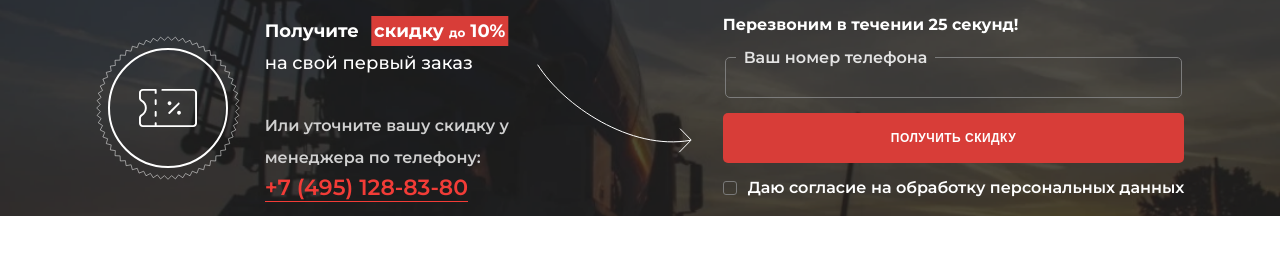
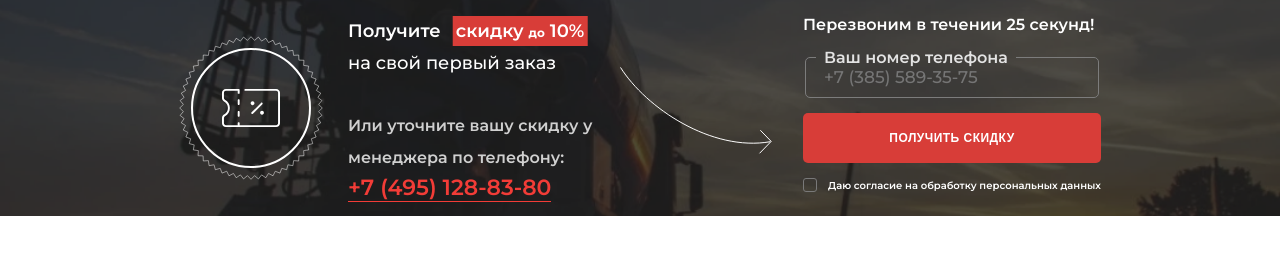
Before and after one commit to SarasovMatvey/banner, a plain HTML site: page index.html in a window 1280 px wide. Drawn offline with Linux system fonts and the light colour scheme.

Commit message:
added small betters

```diff
--- a/css/style.css
+++ b/css/style.css
@@ -6,6 +6,10 @@
 
 * {
   outline: none;
+}
+
+*:focus {
+  opacity: 0.8;
 }
 
 body {
@@ -29,24 +33,34 @@ body {
 
 .banner .container {
   display: flex;
+  flex-wrap: wrap;
   justify-content: center;
 }
 
 .banner__info {
   display: flex;
+  flex-wrap: wrap;
   align-items: center;
   flex-shrink: 0;
 }
 
-.banner__info-inner {
-  max-width: 265px;
-}
-
-.banner__info-ticket {
+.banner__info:before {
+  content: '';
   margin-right: 25px;
   width: 144px;
   height: 144px;
-  object-fit: contain;
+  background: url('../img/icons/ticket.svg') center / contain no-repeat;
+}
+
+.banner__info:after {
+  content: '';
+  width: 160px;
+  height: 160px;
+  background: url('../img/icons/arrow.svg') center / contain no-repeat;
+}
+
+.banner__info-inner {
+  max-width: 265px;
 }
 
 .banner__info-title {
@@ -99,6 +113,9 @@ body {
   color: #f23c37;
   font-size: 22px;
 }
+.banner__info-tel:hover {
+  color: #bd3530;
+}
 
 .banner__info-tel:after {
   content: '';
@@ -109,6 +126,9 @@ body {
   height: 1px;
   background: #f23c37;
 }
+.banner__info-tel:hover:after {
+  background: #bd3530;
+}
 
 .banner__form-block {
   margin-left: 30px;
@@ -118,6 +138,7 @@ body {
   margin: 0;
   margin-bottom: 14px;
   font-size: 16px;
+  font-weight: 600;
 }
 
 .banner__form {
@@ -139,6 +160,10 @@ body {
   color: #e3e3e3;
 }
 
+.banner__form-field:focus ~ legend {
+  color: #fff;
+}
+
 .banner__form-field {
   position: absolute;
   left: 0;
@@ -155,6 +180,10 @@ body {
   border: none;
 }
 
+.banner__form-field:focus {
+  opacity: 1;
+}
+
 .banner__form-btn {
   height: 50px;
   background: #d83d38;
@@ -169,10 +198,16 @@ body {
   cursor: pointer;
 }
 
+.banner__form-btn:hover {
+  background: #bd3530;
+}
+
 .banner__form-checkbox {
   display: flex;
+  flex-wrap: wrap;
   align-items: center;
   cursor: pointer;
+  font-size: 10px;
 }
 
 .banner__form-checkbox input {
--- a/index.html
+++ b/index.html
@@ -16,11 +16,11 @@
     <section class="banner">
       <div class="container">
         <div class="banner__info">
-          <div class="banner__info-ticket">
+          <!-- <div class="banner__info-ticket">
             <img src="./img/icons/ticket.svg" alt="ticket" />
-          </div>
+          </div> -->
           <div class="banner__info-inner">
-            <h2 class="banner__info-title">
+            <p class="banner__info-title">
               Получите
               <span class="banner__info-mark">
                 скидку
@@ -29,7 +29,7 @@
               </span>
               <br />
               <span class="banner__info-medium">на свой первый заказ</span>
-            </h2>
+            </p>
             <div class="banner__info-tel-wrap">
               <span class="banner__info-tel-text">
                 Или уточните вашу скидку у менеджера по телефону:
@@ -37,18 +37,22 @@
               <a href="#" class="banner__info-tel">+7 (495) 128-83-80</a>
             </div>
           </div>
-          <div class="banner__info-arrow">
+          <!-- <div class="banner__info-arrow">
             <img src="./img/icons/arrow.svg" alt="arrow" />
-          </div>
+          </div> -->
         </div>
         <div class="banner__form-block">
-          <h3 class="banner__form-block-title">
+          <p class="banner__form-block-title">
             Перезвоним в течении 25 секунд!
-          </h3>
+          </p>
           <form action="#" class="banner__form">
             <fieldset class="banner__form-field-wrap">
+              <input
+                class="banner__form-field"
+                type="text"
+                placeholder="+7 (385) 589-35-75"
+              />
               <legend>Ваш номер телефона</legend>
-              <input type="text" class="banner__form-field" />
             </fieldset>
             <button class="banner__form-btn" type="submit">
               Получить скидку
```
